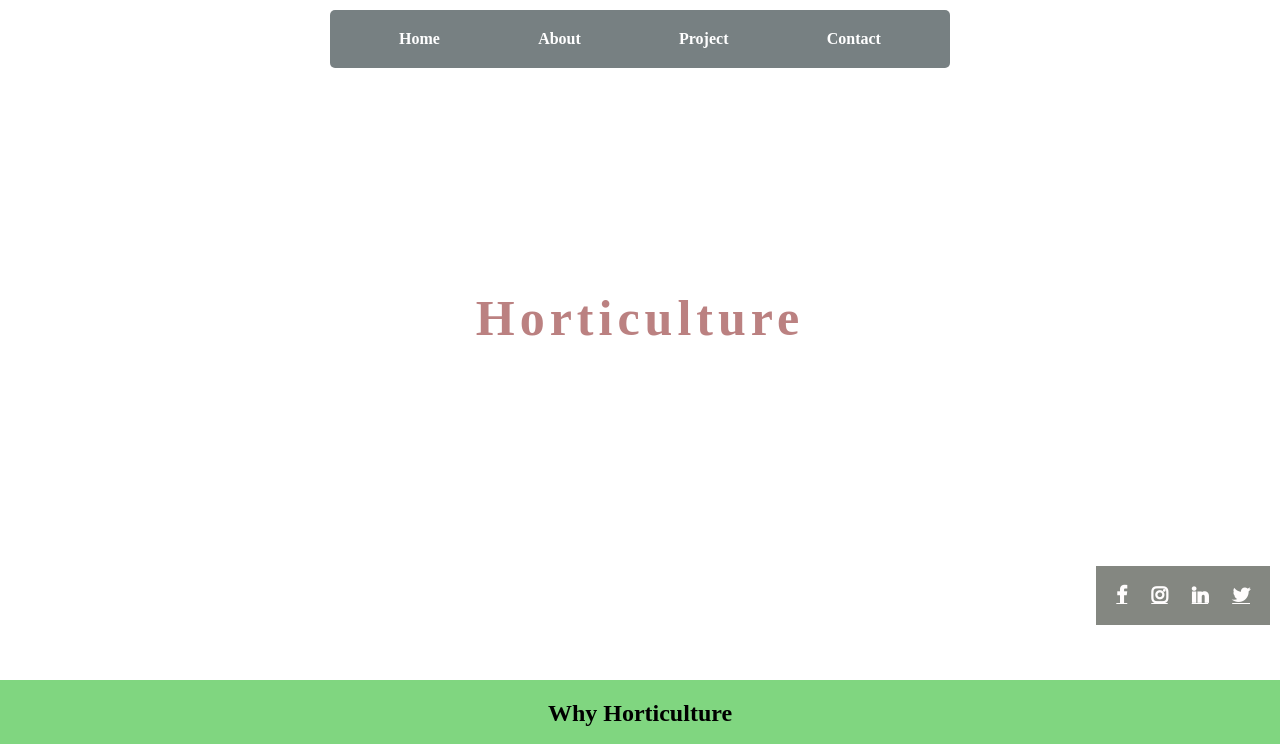
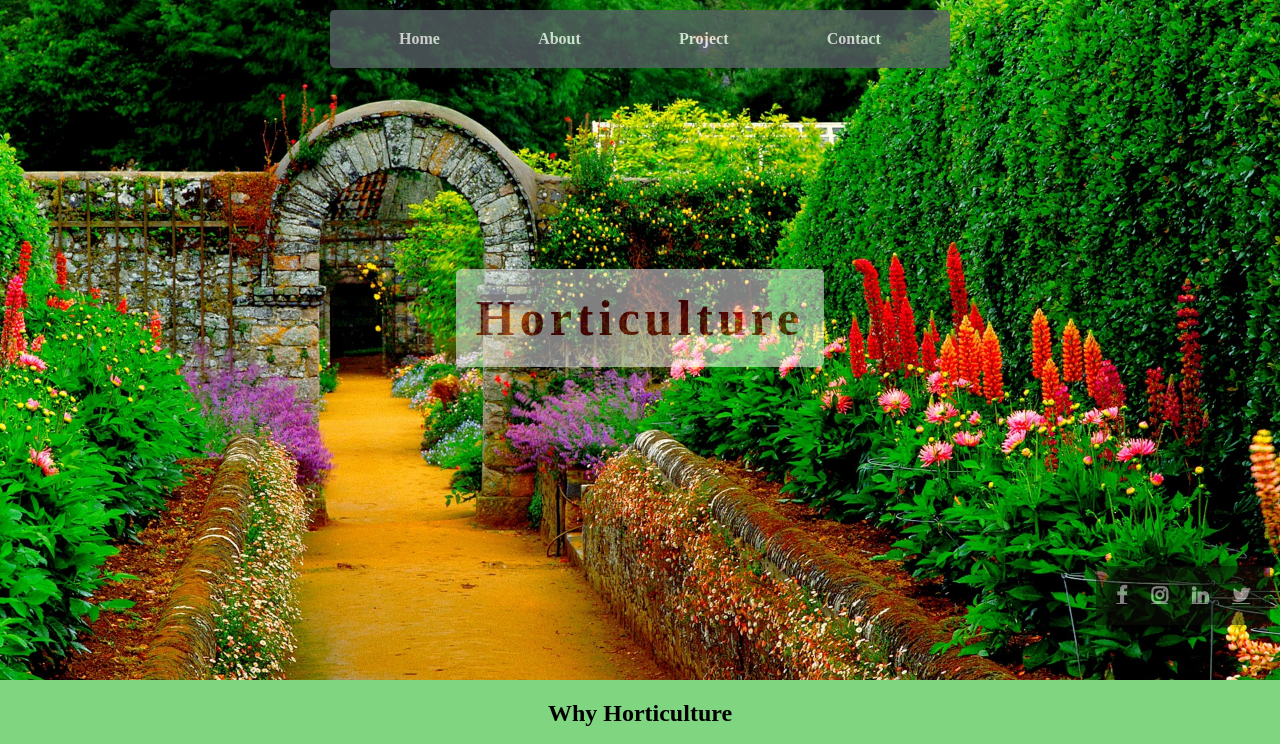
Before and after one commit to sanjuu07/CSP, a plain HTML site: page index.html in a window 1280 px wide. Shown: the top 744 px of the page. Drawn offline with Linux system fonts and the light colour scheme; the site is published under a folder, as on GitHub Pages, so addresses that start at the root find nothing.

Commit message:
Update main.style.css

```diff
--- a/main.style.css
+++ b/main.style.css
@@ -4,7 +4,7 @@
 .p1 .bg-block{
     width: 100vw;
     height: 85vh;
-    background-image: url('/img/bg-1.jpg');
+    background-image: url('img/bg-1.jpg');
     /* background-position: 10%; */
     background-repeat: no-repeat;
     background-size: cover;
```
